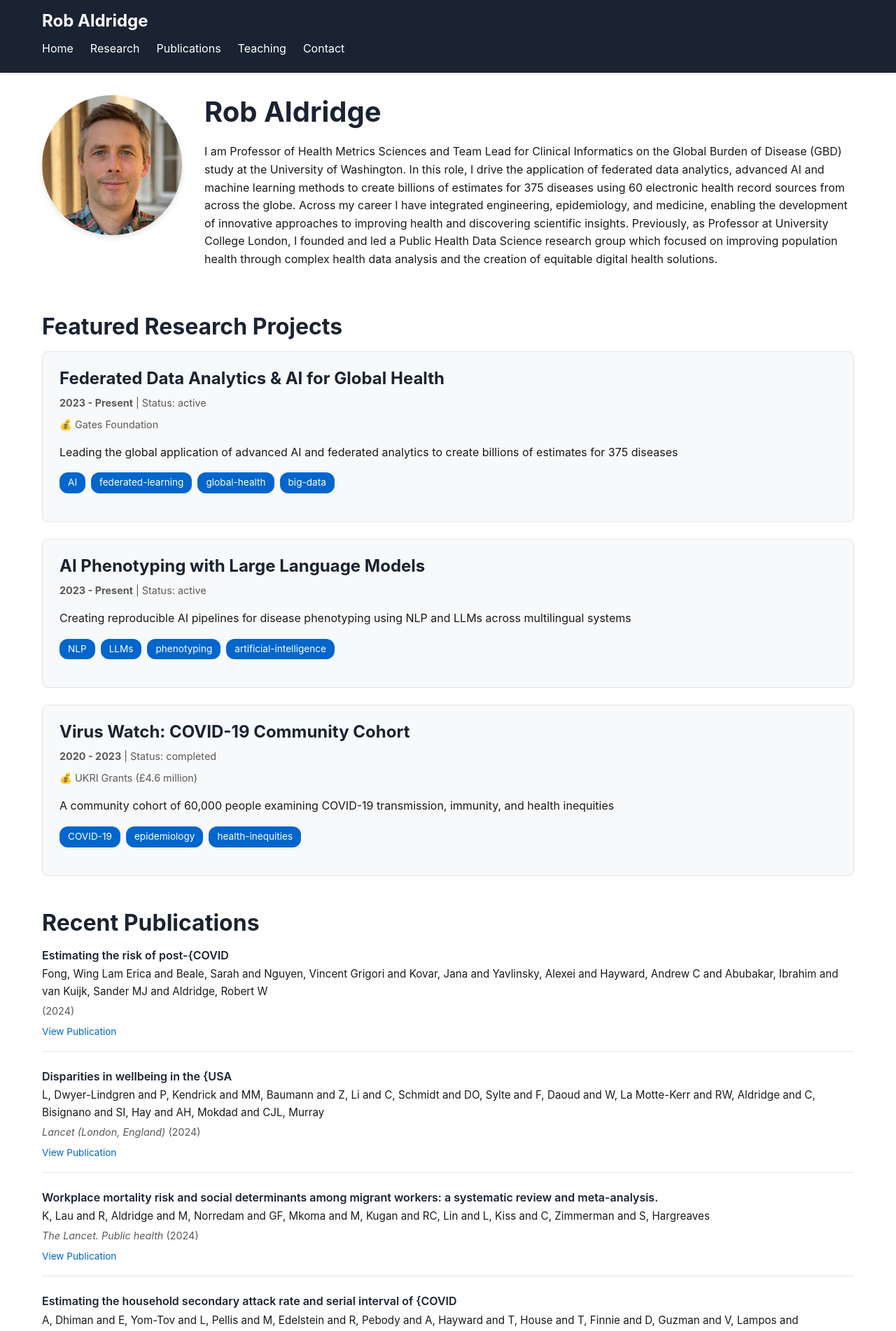
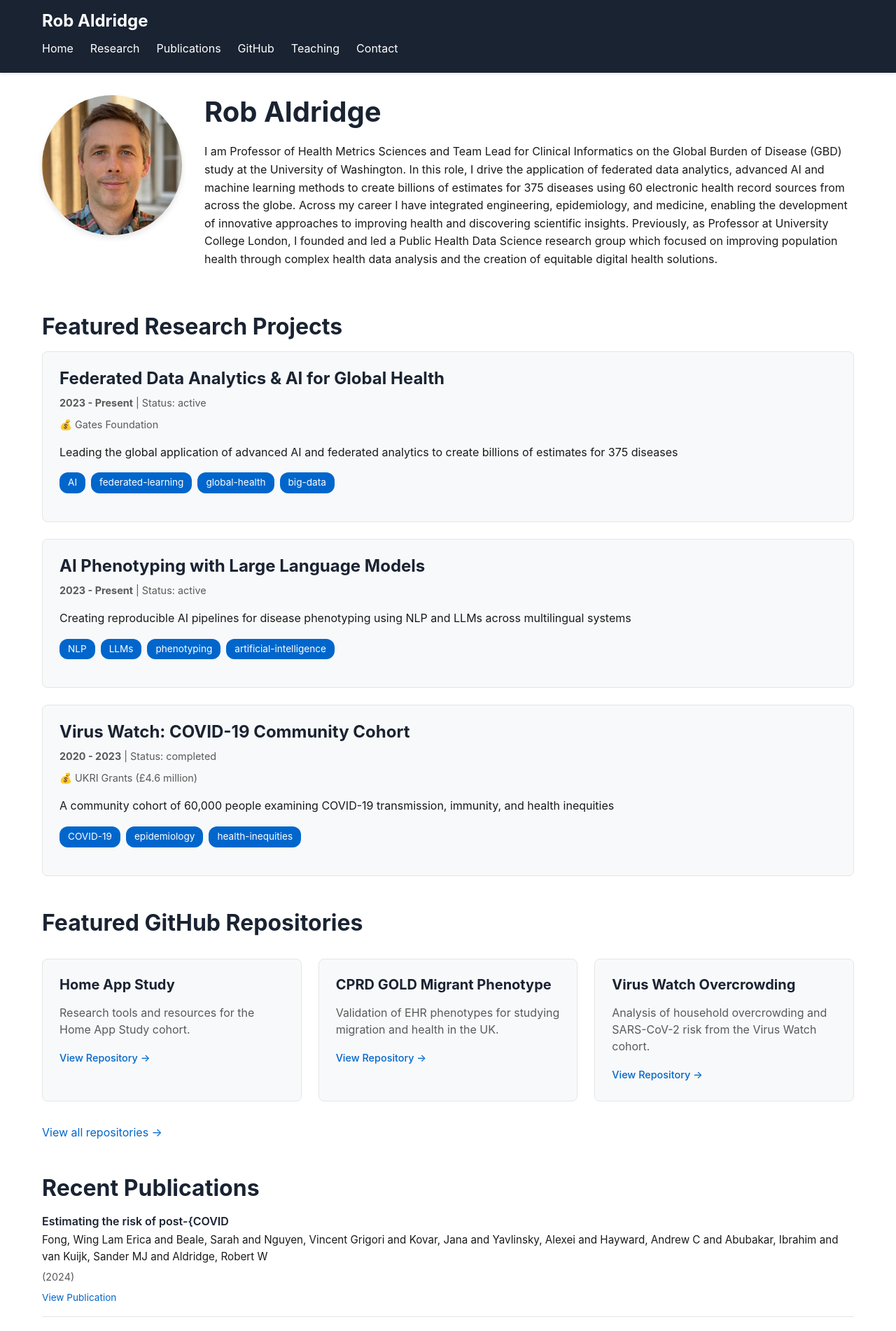
Before and after one commit to rwaldridge/rwaldridge.github.io, a Jekyll site: the page built from index.md, in a window 1280 px wide. Shown: the top 1902 px of the page at 70% size. Built offline with Jekyll 4.4.1, drawn with Linux system fonts in a browser that asks for light colours.

Commit message:
Add GitHub page to navigation and featured repositories section to homepage

```diff
--- a/_layouts/default.html
+++ b/_layouts/default.html
@@ -16,6 +16,7 @@
         <a href="{{ '/' | relative_url }}">Home</a>
         <a href="{{ '/research.html' | relative_url }}">Research</a>
         <a href="{{ '/publications.html' | relative_url }}">Publications</a>
+        <a href="{{ '/github.html' | relative_url }}">GitHub</a>
         <a href="{{ '/teaching.html' | relative_url }}">Teaching</a>
         <a href="{{ '/contact.html' | relative_url }}">Contact</a>
       </nav>
--- a/assets/css/style.css
+++ b/assets/css/style.css
@@ -286,6 +286,59 @@ summary:hover {
   text-decoration: underline;
 }
 
+/* GitHub Repository Cards */
+.repo-grid {
+  display: grid;
+  grid-template-columns: repeat(auto-fit, minmax(280px, 1fr));
+  gap: 1.5rem;
+  margin: 2rem 0;
+}
+
+.repo-card {
+  background: var(--color-bg-subtle);
+  border: 1px solid var(--color-border);
+  border-radius: 8px;
+  padding: 1.5rem;
+  transition: box-shadow 0.3s ease, transform 0.3s ease;
+}
+
+.repo-card:hover {
+  box-shadow: 0 4px 12px rgba(0, 0, 0, 0.1);
+  transform: translateY(-2px);
+}
+
+.repo-card h3 {
+  margin-top: 0;
+  margin-bottom: 0.75rem;
+  font-size: 1.25rem;
+}
+
+.repo-card h3 a {
+  color: var(--color-primary);
+  text-decoration: none;
+}
+
+.repo-card h3 a:hover {
+  color: var(--color-accent);
+}
+
+.repo-card p {
+  color: var(--color-text-muted);
+  margin-bottom: 1rem;
+  line-height: 1.5;
+}
+
+.repo-link {
+  color: var(--color-accent);
+  text-decoration: none;
+  font-weight: 500;
+  font-size: 0.9rem;
+}
+
+.repo-link:hover {
+  text-decoration: underline;
+}
+
 /* Responsive */
 @media (max-width: 768px) {
   .site-nav {
--- a/index.md
+++ b/index.md
@@ -33,6 +33,30 @@ title: Home
   {% endif %}
 {% endfor %}
 
+## Featured GitHub Repositories
+
+<div class="repo-grid">
+  <div class="repo-card">
+    <h3><a href="https://github.com/homeappstudy" target="_blank" rel="noopener">Home App Study</a></h3>
+    <p>Research tools and resources for the Home App Study cohort.</p>
+    <a href="https://github.com/homeappstudy" class="repo-link" target="_blank" rel="noopener">View Repository →</a>
+  </div>
+
+  <div class="repo-card">
+    <h3><a href="https://github.com/UCL-Public-Health-Data-Science/CPRD-GOLD-migrant-phenotype-validation" target="_blank" rel="noopener">CPRD GOLD Migrant Phenotype</a></h3>
+    <p>Validation of EHR phenotypes for studying migration and health in the UK.</p>
+    <a href="https://github.com/UCL-Public-Health-Data-Science/CPRD-GOLD-migrant-phenotype-validation" class="repo-link" target="_blank" rel="noopener">View Repository →</a>
+  </div>
+
+  <div class="repo-card">
+    <h3><a href="https://github.com/UCL-Public-Health-Data-Science/VirusWatch_Overcrowding" target="_blank" rel="noopener">Virus Watch Overcrowding</a></h3>
+    <p>Analysis of household overcrowding and SARS-CoV-2 risk from the Virus Watch cohort.</p>
+    <a href="https://github.com/UCL-Public-Health-Data-Science/VirusWatch_Overcrowding" class="repo-link" target="_blank" rel="noopener">View Repository →</a>
+  </div>
+</div>
+
+[View all repositories →](/github.html)
+
 ## Recent Publications
 
 {% assign all_pubs = site.data.publications | where_exp: "item", "item.year" | sort: 'year' | reverse %}
```
Also changed, not shown: github.md (added, +37 -0 lines).
